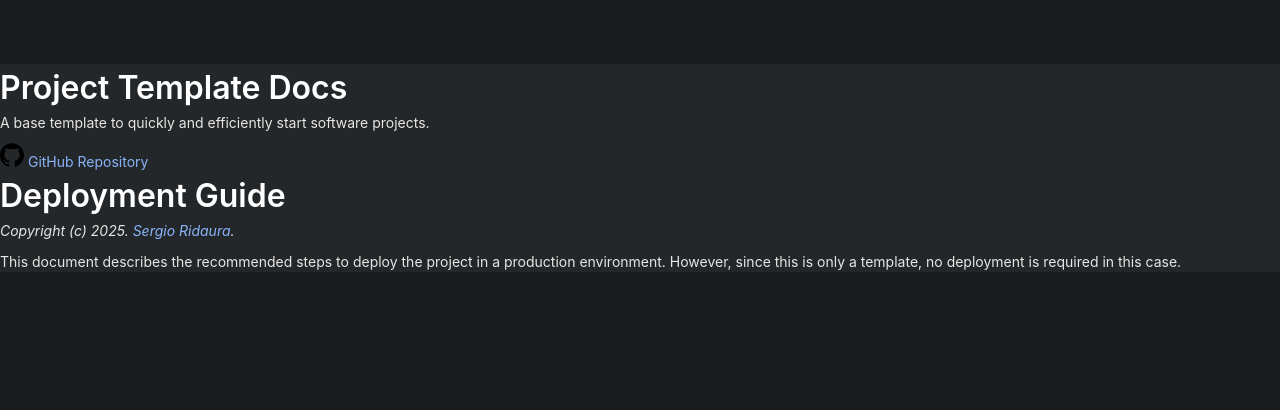
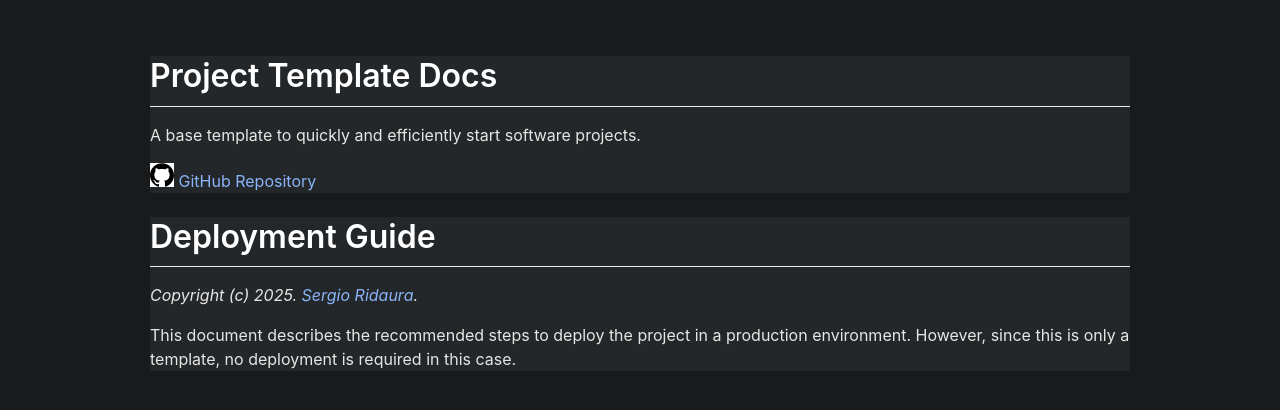
Before and after one commit to sergio-ridaura/project-template, a Jekyll site: the page built from docs/DEPLOY.md, in a window 1280 px wide. Shown: the top 410 px of the page. Built offline with Jekyll 4.4.1, drawn with Linux system fonts in a browser that asks for light colours; our own code applies the rules of GitHub Pages for plain Markdown files.

Commit message:
Guide `WORKFLOW.md`

```diff
--- a/_layouts/default.html
+++ b/_layouts/default.html
@@ -1,8 +1,8 @@
 <!DOCTYPE html>
 <html lang="en-US">
   <head>
-      <meta http-equiv="Content-Type" content="text/html; charset=UTF-8">
-      <meta name="viewport" content="width=device-width, initial-scale=1">
+    <meta http-equiv="Content-Type" content="text/html; charset=UTF-8" />
+    <meta name="viewport" content="width=device-width, initial-scale=1" />
     <title>{{ site.title }}</title>
     <link
       rel="stylesheet"
@@ -10,7 +10,7 @@
     />
   </head>
   <body>
-      <div class="container-lg px-3 my-5 markdown-body"></div>
+    <div class="container-lg px-3 my-5 markdown-body">
       <header>
         <h1>{{ site.title }}</h1>
         <p>{{ site.description }}</p>
```
Lines whose indentation alone changed are shown as unchanged.
